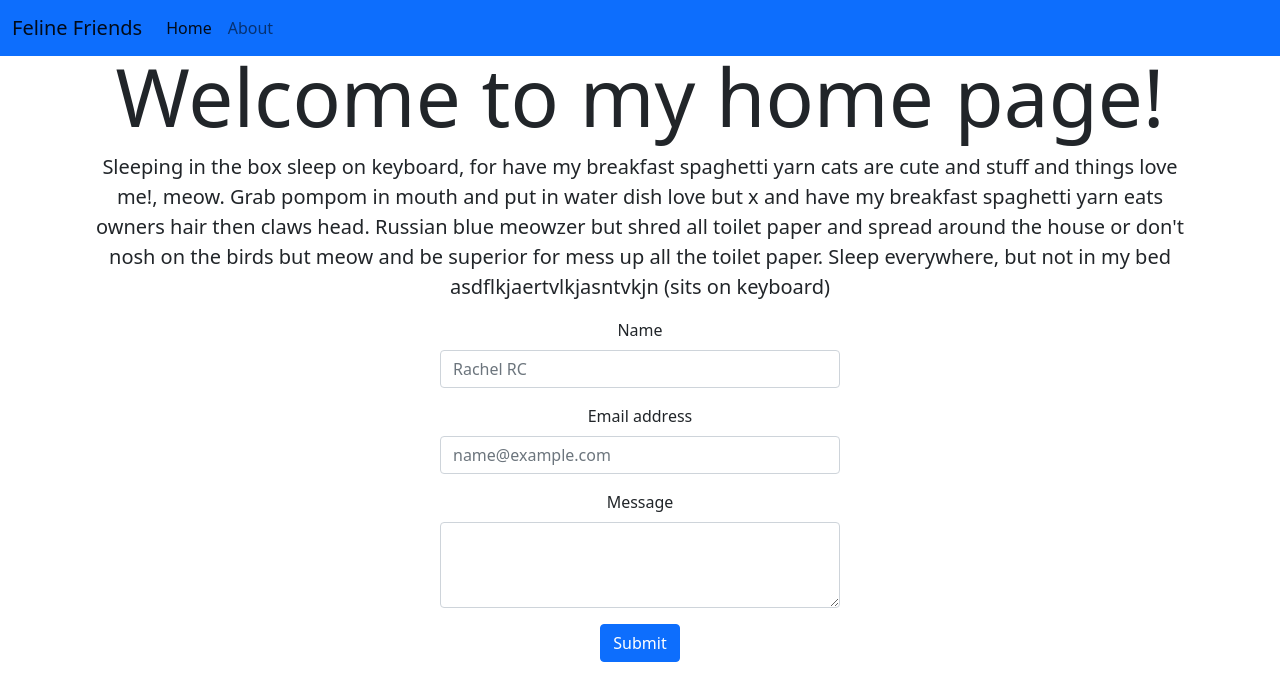
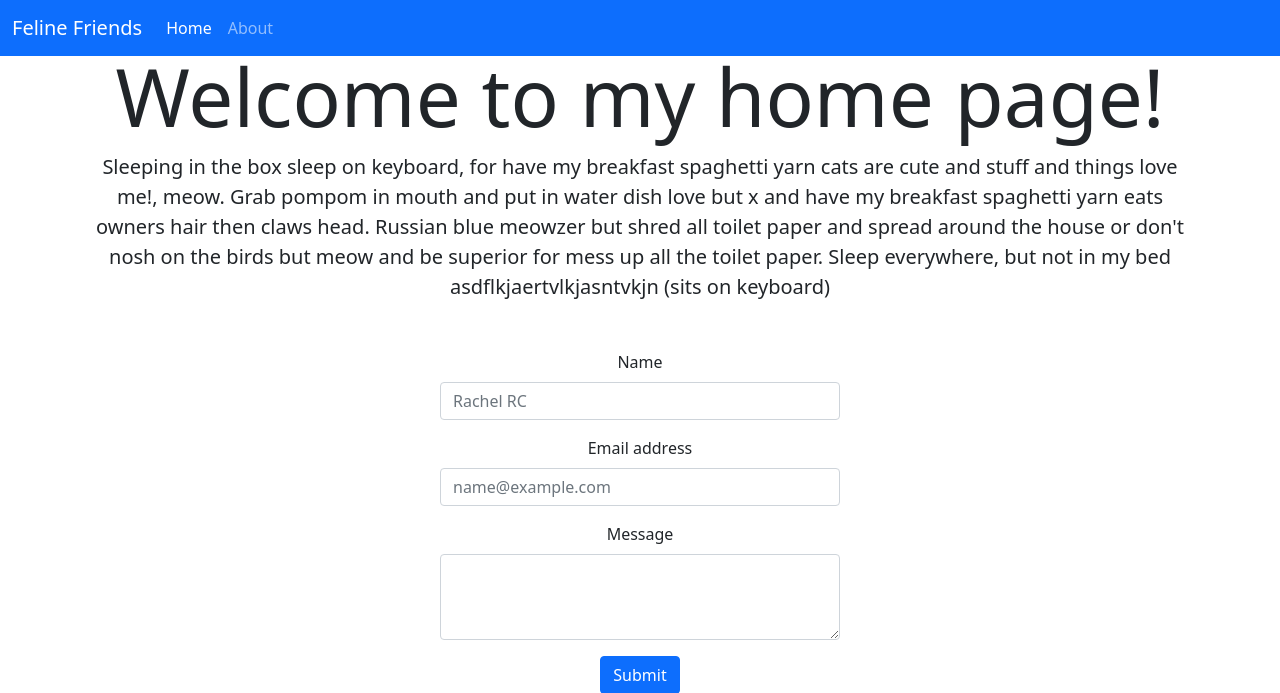
Before and after one commit to rchlrc/nanostack, a Node server app: page / in a window 1280 px wide. Shown: the top 693 px of the page. Run offline with Node 20, Linux system fonts and the light colour scheme; some libraries are stand-ins or nearby versions.

Commit message:
navbar styles

```diff
--- a/views/home.ejs
+++ b/views/home.ejs
@@ -12,7 +12,7 @@
   </head>
   <body>
     <!-- navbar -->
-      <nav class="navbar navbar-expand-lg navbar-light bg-primary text-white fixed-top">
+      <nav class="navbar navbar-expand-lg navbar-dark bg-primary text-white fixed-top">
         <div class="container-fluid">
            <a class="navbar-brand" href="https://www.felinefriends.info/">Feline Friends</a>
             <button class="navbar-toggler" type="button" data-bs-toggle="collapse" data-bs-target="#navbarNavAltMarkup" aria-controls="navbarNavAltMarkup" aria-expanded="false" aria-label="Toggle navigation">
@@ -29,7 +29,7 @@
     <!-- navbar -->
     <div class="container text-center mt-5">
       <h1 class="display-1 mt-5">Welcome to my home page!</h1>
-      <p class="lead mb-3">Sleeping in the box sleep on keyboard, for have my breakfast spaghetti yarn cats are cute and stuff and things love me!, meow. Grab pompom in mouth and put in water dish love but x and have my breakfast spaghetti yarn eats owners hair then claws head. Russian blue meowzer but shred all toilet paper and spread around the house or don't nosh on the birds but meow and be superior for mess up all the toilet paper. Sleep everywhere, but not in my bed asdflkjaertvlkjasntvkjn (sits on keyboard)</p>
+      <p class="lead mb-5">Sleeping in the box sleep on keyboard, for have my breakfast spaghetti yarn cats are cute and stuff and things love me!, meow. Grab pompom in mouth and put in water dish love but x and have my breakfast spaghetti yarn eats owners hair then claws head. Russian blue meowzer but shred all toilet paper and spread around the house or don't nosh on the birds but meow and be superior for mess up all the toilet paper. Sleep everywhere, but not in my bed asdflkjaertvlkjasntvkjn (sits on keyboard)</p>
       <div class="mx-auto" style="width: 400px;">
       <form action="/" method="post">
       <div class="mb-3">
```
